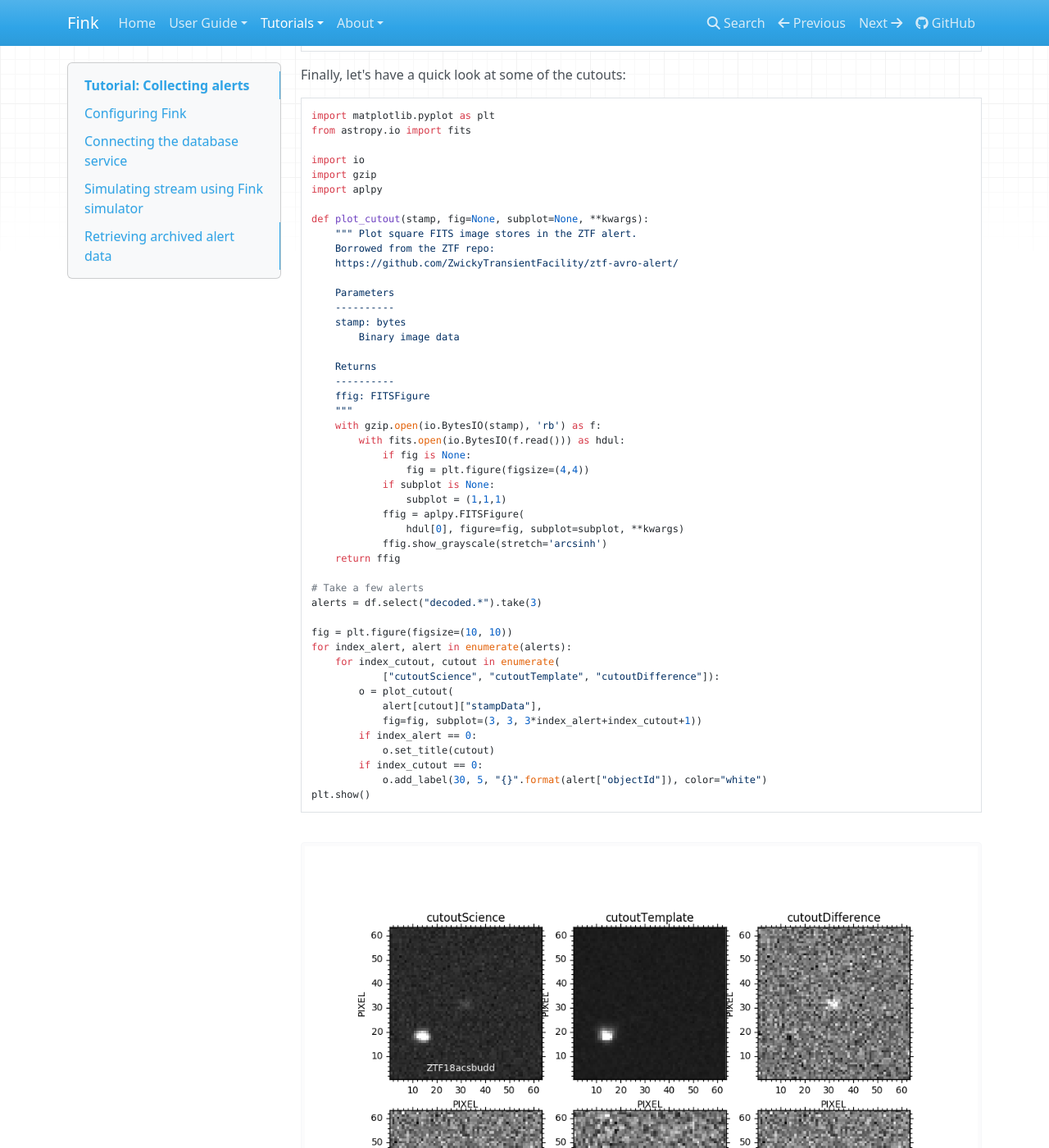
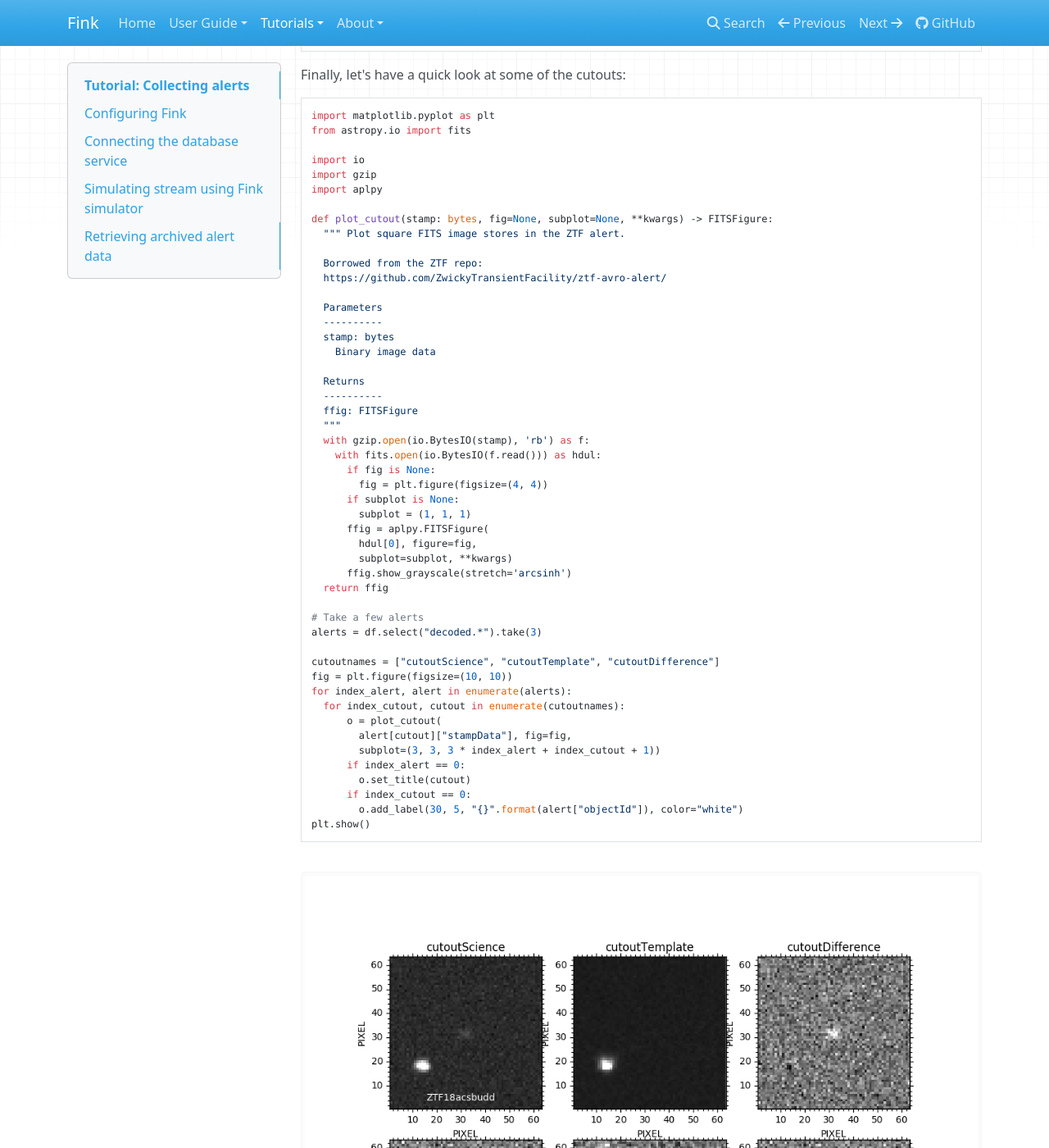
Before and after one commit to astrolabsoftware/fink, an MkDocs documentation site: the page built from docs/tutorials/raw_db.md, in a window 1280 px wide and 1400 px high, scrolled down 2693 px. Shown: the whole window at 82% size. Built offline with MkDocs 1.6.1, drawn with Linux system fonts in a browser that asks for light colours; nearby versions of some CDN libraries.

Commit message:
pep8ified the example

````diff
--- a/docs/tutorials/raw_db.md
+++ b/docs/tutorials/raw_db.md
@@ -148,45 +148,47 @@ import io
 import gzip
 import aplpy
 
-def plot_cutout(stamp, fig=None, subplot=None, **kwargs):
-    """ Plot square FITS image stores in the ZTF alert.
-    Borrowed from the ZTF repo:
-    https://github.com/ZwickyTransientFacility/ztf-avro-alert/
+def plot_cutout(stamp: bytes, fig=None, subplot=None, **kwargs) -> FITSFigure:
+  """ Plot square FITS image stores in the ZTF alert.
 
-    Parameters
-    ----------
-    stamp: bytes
-        Binary image data
+  Borrowed from the ZTF repo:
+  https://github.com/ZwickyTransientFacility/ztf-avro-alert/
 
-    Returns
-    ----------
-    ffig: FITSFigure
-    """
-    with gzip.open(io.BytesIO(stamp), 'rb') as f:
-        with fits.open(io.BytesIO(f.read())) as hdul:
-            if fig is None:
-                fig = plt.figure(figsize=(4,4))
-            if subplot is None:
-                subplot = (1,1,1)
-            ffig = aplpy.FITSFigure(
-                hdul[0], figure=fig, subplot=subplot, **kwargs)
-            ffig.show_grayscale(stretch='arcsinh')
-    return ffig
+  Parameters
+  ----------
+  stamp: bytes
+    Binary image data
+
+  Returns
+  ----------
+  ffig: FITSFigure
+  """
+  with gzip.open(io.BytesIO(stamp), 'rb') as f:
+    with fits.open(io.BytesIO(f.read())) as hdul:
+      if fig is None:
+        fig = plt.figure(figsize=(4, 4))
+      if subplot is None:
+        subplot = (1, 1, 1)
+      ffig = aplpy.FITSFigure(
+        hdul[0], figure=fig,
+        subplot=subplot, **kwargs)
+      ffig.show_grayscale(stretch='arcsinh')
+  return ffig
 
 # Take a few alerts
 alerts = df.select("decoded.*").take(3)
 
+cutoutnames = ["cutoutScience", "cutoutTemplate", "cutoutDifference"]
 fig = plt.figure(figsize=(10, 10))
 for index_alert, alert in enumerate(alerts):
-    for index_cutout, cutout in enumerate(
-            ["cutoutScience", "cutoutTemplate", "cutoutDifference"]):
-        o = plot_cutout(
-            alert[cutout]["stampData"],
-            fig=fig, subplot=(3, 3, 3*index_alert+index_cutout+1))
-        if index_alert == 0:
-            o.set_title(cutout)
-        if index_cutout == 0:
-            o.add_label(30, 5, "{}".format(alert["objectId"]), color="white")
+  for index_cutout, cutout in enumerate(cutoutnames):
+      o = plot_cutout(
+        alert[cutout]["stampData"], fig=fig,
+        subplot=(3, 3, 3 * index_alert + index_cutout + 1))
+      if index_alert == 0:
+        o.set_title(cutout)
+      if index_cutout == 0:
+        o.add_label(30, 5, "{}".format(alert["objectId"]), color="white")
 plt.show()
 ```
 
````
